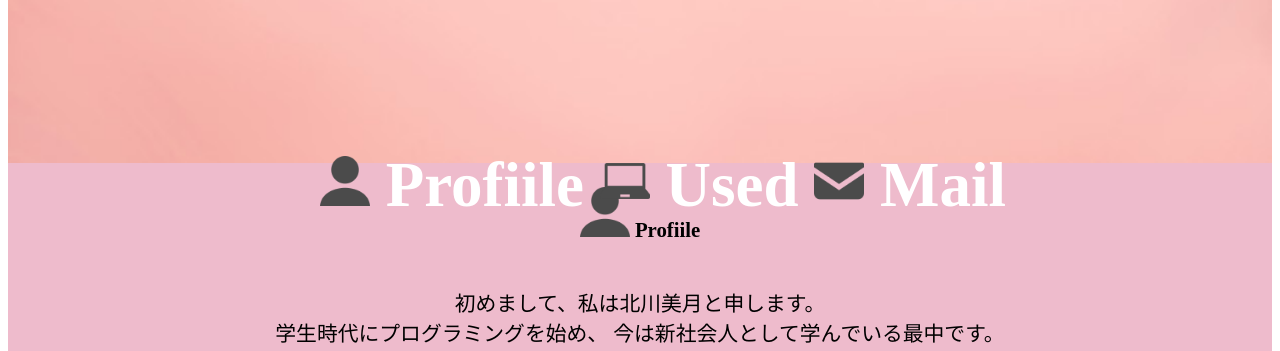
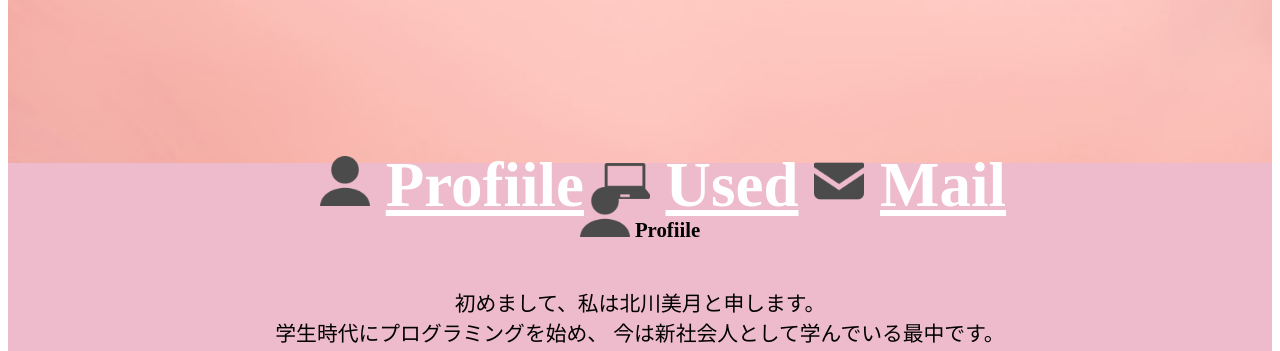
Before and after one commit to mizukikitagawa/port, a plain HTML site: page index.html in a window 1280 px wide. Shown: the part 595-946 px from the top of the page. Drawn offline with Linux system fonts and the light colour scheme.

Commit message:
portfolio

```diff
--- a/index.html
+++ b/index.html
@@ -7,6 +7,11 @@
 <title>portfolio</title>
 <style type="text/css">
 
+html{
+    scroll-behavior: smooth;
+}
+
+
 #top{
     background-image: url("image/top.jpg");
     background-repeat: no-repeat;
@@ -15,6 +20,10 @@
     width: auto;
     color: white;
 
+}
+
+nav{
+    scroll-behavior: smooth;
 }
 
 h1{
@@ -77,16 +86,25 @@ left: 19%;
 </head>
 <body>
 
+
 <div id="top">
        <h1>Mizuki kitagawa's portfolio</h1>
-  <div class="select"> <img src="image/prof.png" alt="アイコン"
-        width="50" height="50"> <b>Profiile</b>
+   <div class="select">
+        <nav>
+    <img src="image/prof.png" alt="アイコン"
+        width="50" height="50">
+     <a href="#prf" style="color: white;"><b>Profiile</b></a>
+
     <img src="image/PC.png" alt="スキル"
- width="50" height="50" > <b>Used</b>
+        width="50" height="50" >
+        <a href="#skil" style="color: white;"><b>Used</b></a>
+
     <img src="image/Mail.png" alt="Mail"
-    width="50" height="50" > <b>Mail</b></div>
+        width="50" height="50" >
+        <a href="#mail" style="color: white;"><b>Mail</b></a>
+        </nav>
     </div>
-
+</div>
 
 
 <div id="prf">
@@ -130,43 +148,26 @@ width="50" height="50">  <b>Profiile</b>
 </div>
 
 
-
 <div id="mail">
     <br>
      <img src="image/Mail.png" alt="アイコン"
-    width="50" height="50"> <span style="font-size: 130%;"><b>Mail</b></span>
+        width="50" height="50">
+    <span style="font-size: 130%;"><b>Mail</b></span>
     <br>
     <br>
         <div style="font-size: 200%;">
-    <b>mizuki.kitagawa@force-corp.co.jp</b></div></br>
+    <b>mizuki.kitagawa@force-corp.co.jp</b>
+        </div>
+    </br>
      <p>
+
          <div class = "link">
-     <b>TOPへ</b>
+             <nav><a href="#top" style="color: black;">
+             <b>TOPへ</b></a>
+            </div>
      </div>
     </p>
 </div>
 
-    <script>
-        'use strct'
-
-
-
-    </script>
-
-
-
-
-
-
-
-
-
-
-
-
-
-
-
-
 </body>
 </html>
```
Lines whose indentation alone changed are shown as unchanged.
